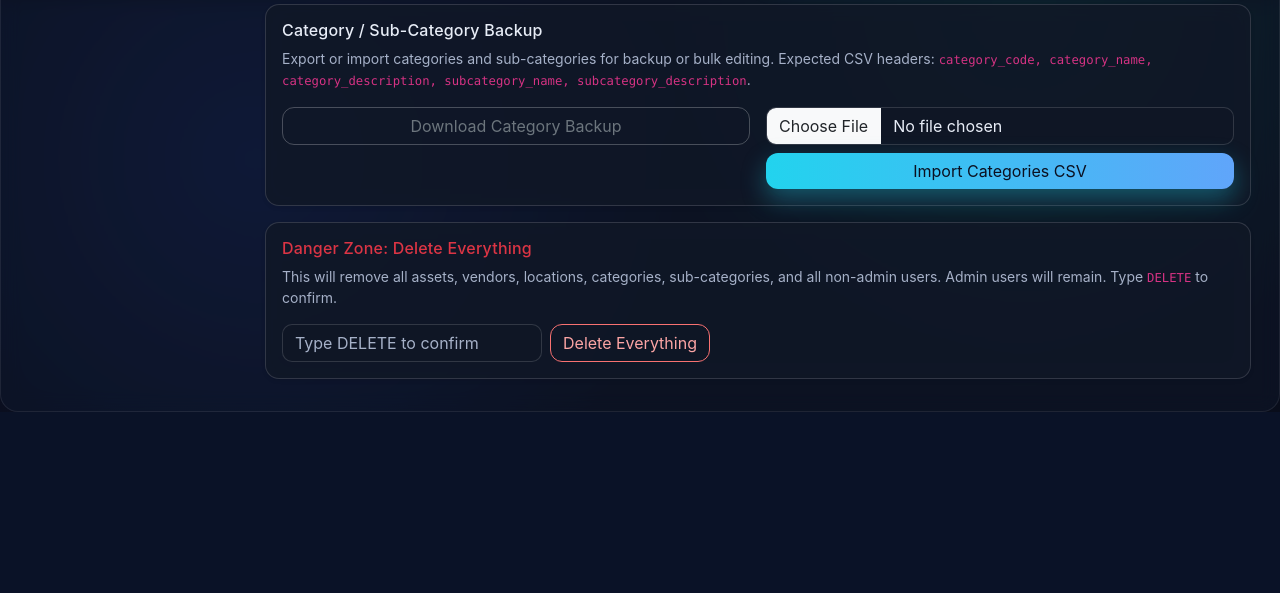
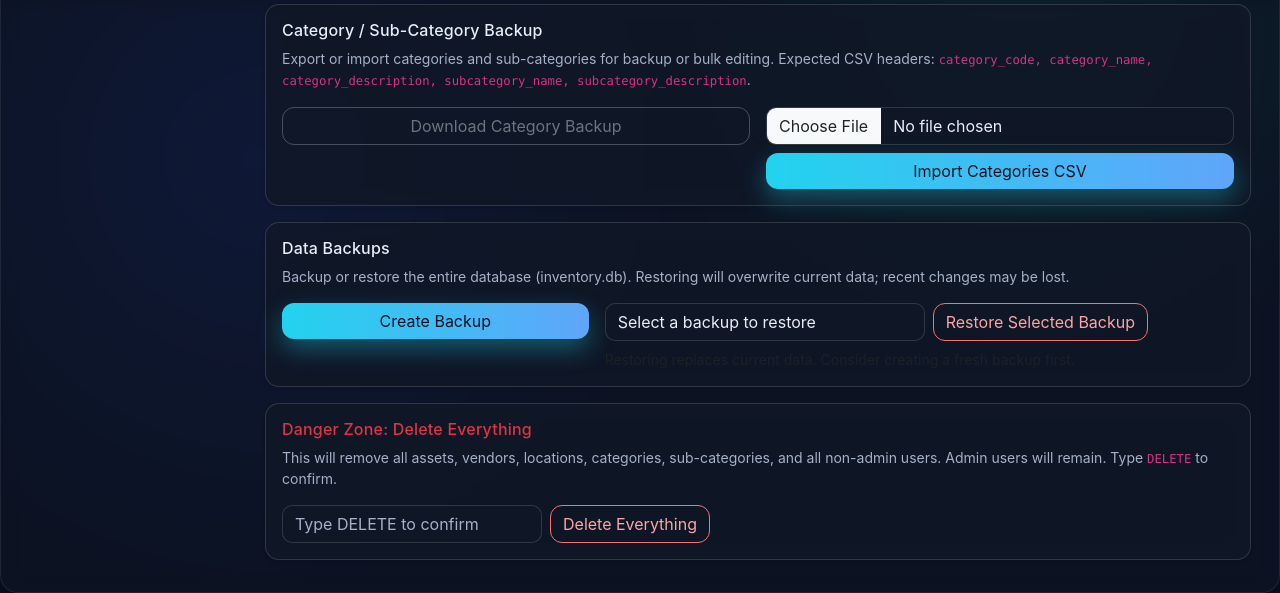
Before and after one commit to ItsCryp7iC/inventory-management-app, a Flask app: page /settings/ in a window 1280 px wide. Shown: the part 801-1394 px from the top of the page. Before the commit the page ends 1213 px from the top, so only its background shows below. Run offline with Flask 3, Linux system fonts and the light colour scheme; a user stored in the database is signed in; data that the repository does not hold is empty; some libraries are stand-ins or nearby versions.

Commit message:
Added Data Backups in Settings—create timestamped copies of inventory.db and restore from saved backups (with warning), storing backups in a local Data Backups folder next to the app

```diff
--- a/app/settings/routes.py
+++ b/app/settings/routes.py
@@ -1,8 +1,12 @@
-from flask import render_template, redirect, url_for, flash
+from flask import render_template, redirect, url_for, flash, request
 from flask_login import login_required
 from wtforms import StringField, SubmitField
 from wtforms.validators import DataRequired, Email, Length, Optional
 from flask_wtf import FlaskForm
+from datetime import datetime
+from pathlib import Path
+import shutil
+import os
 
 from . import bp
 from app.auth.decorators import admin_required
@@ -44,6 +48,24 @@
 def general_settings():
     form = GeneralSettingsForm()
 
+    # Paths for backup/restore
+    data_dir = Path(os.environ.get("INVENTORY_DATA_DIR", Path.cwd() / "data"))
+    db_file = data_dir / "inventory.db"
+    backup_dir = data_dir.parent / "Data Backups"
+    backup_dir.mkdir(parents=True, exist_ok=True)
+
+    def list_backups():
+        if not backup_dir.exists():
+            return []
+        files = sorted(backup_dir.glob("*.db"), key=lambda p: p.stat().st_mtime, reverse=True)
+        return [
+            {
+                "name": f.name,
+                "mtime": datetime.fromtimestamp(f.stat().st_mtime).strftime("%Y-%m-%d %H:%M:%S"),
+            }
+            for f in files
+        ]
+
     if form.validate_on_submit():
         set_setting_value("app_name", form.app_name.data.strip())
         set_setting_value("support_email", form.support_email.data.strip() or None)
@@ -66,6 +88,7 @@
         "settings/index.html",
         form=form,
         export_headers=EXPORT_HEADERS,
+        backups=list_backups(),
     )
 
 
@@ -103,3 +126,53 @@
     db.session.commit()
     flash("All data wiped. Admin users remain.", "success")
     return redirect(url_for("settings.general_settings"))
+
+
+@bp.route("/backup", methods=["POST"])
+@login_required
+@admin_required
+def create_backup():
+    data_dir = Path(os.environ.get("INVENTORY_DATA_DIR", Path.cwd() / "data"))
+    db_file = data_dir / "inventory.db"
+    backup_dir = data_dir.parent / "Data Backups"
+    backup_dir.mkdir(parents=True, exist_ok=True)
+
+    if not db_file.exists():
+        flash("No database file found to back up.", "danger")
+        return redirect(url_for("settings.general_settings"))
+
+    timestamp = datetime.now().strftime("%Y%m%d-%H%M%S")
+    backup_path = backup_dir / f"inventory-backup-{timestamp}.db"
+    try:
+        shutil.copy2(db_file, backup_path)
+        flash(f"Backup created: {backup_path.name}", "success")
+    except Exception as exc:
+        flash(f"Backup failed: {exc}", "danger")
+
+    return redirect(url_for("settings.general_settings"))
+
+
+@bp.route("/restore", methods=["POST"])
+@login_required
+@admin_required
+def restore_backup():
+    filename = request.form.get("backup_file", "")
+    data_dir = Path(os.environ.get("INVENTORY_DATA_DIR", Path.cwd() / "data"))
+    db_file = data_dir / "inventory.db"
+    backup_dir = data_dir.parent / "Data Backups"
+    src = backup_dir / filename
+
+    if not filename or not src.exists():
+        flash("Selected backup not found.", "danger")
+        return redirect(url_for("settings.general_settings"))
+
+    try:
+        if db_file.exists():
+            safety = db_file.with_suffix(".pre-restore.db")
+            shutil.copy2(db_file, safety)
+        shutil.copy2(src, db_file)
+        flash(f"Restored backup: {filename}. Recent changes may be lost.", "warning")
+    except Exception as exc:
+        flash(f"Restore failed: {exc}", "danger")
+
+    return redirect(url_for("settings.general_settings"))
--- a/app/templates/settings/index.html
+++ b/app/templates/settings/index.html
@@ -99,6 +99,36 @@
     </div>
 </div>
 
+<div class="card shadow-sm mt-3">
+    <div class="card-body">
+        <h2 class="h6 mb-2">Data Backups</h2>
+        <p class="text-muted small mb-3">
+            Backup or restore the entire database (inventory.db). Restoring will overwrite current data; recent changes may be lost.
+        </p>
+        <div class="row g-3">
+            <div class="col-12 col-md-4">
+                <form method="post" action="{{ url_for('settings.create_backup') }}">
+                    <input type="hidden" name="csrf_token" value="{{ csrf_token() }}">
+                    <button type="submit" class="btn btn-primary w-100">Create Backup</button>
+                </form>
+            </div>
+            <div class="col-12 col-md-8">
+                <form method="post" action="{{ url_for('settings.restore_backup') }}" class="d-flex flex-column flex-md-row gap-2 align-items-start">
+                    <input type="hidden" name="csrf_token" value="{{ csrf_token() }}">
+                    <select name="backup_file" class="form-select" required style="max-width: 320px;">
+                        <option value="">Select a backup to restore</option>
+                        {% for b in backups %}
+                            <option value="{{ b.name }}">{{ b.mtime }} — {{ b.name }}</option>
+                        {% endfor %}
+                    </select>
+                    <button type="submit" class="btn btn-outline-danger">Restore Selected Backup</button>
+                </form>
+                <div class="form-text mt-2">Restoring replaces current data. Consider creating a fresh backup first.</div>
+            </div>
+        </div>
+    </div>
+</div>
+
 <div class="card shadow-sm mt-3 border-danger">
     <div class="card-body">
         <h2 class="h6 mb-2 text-danger">Danger Zone: Delete Everything</h2>
```
